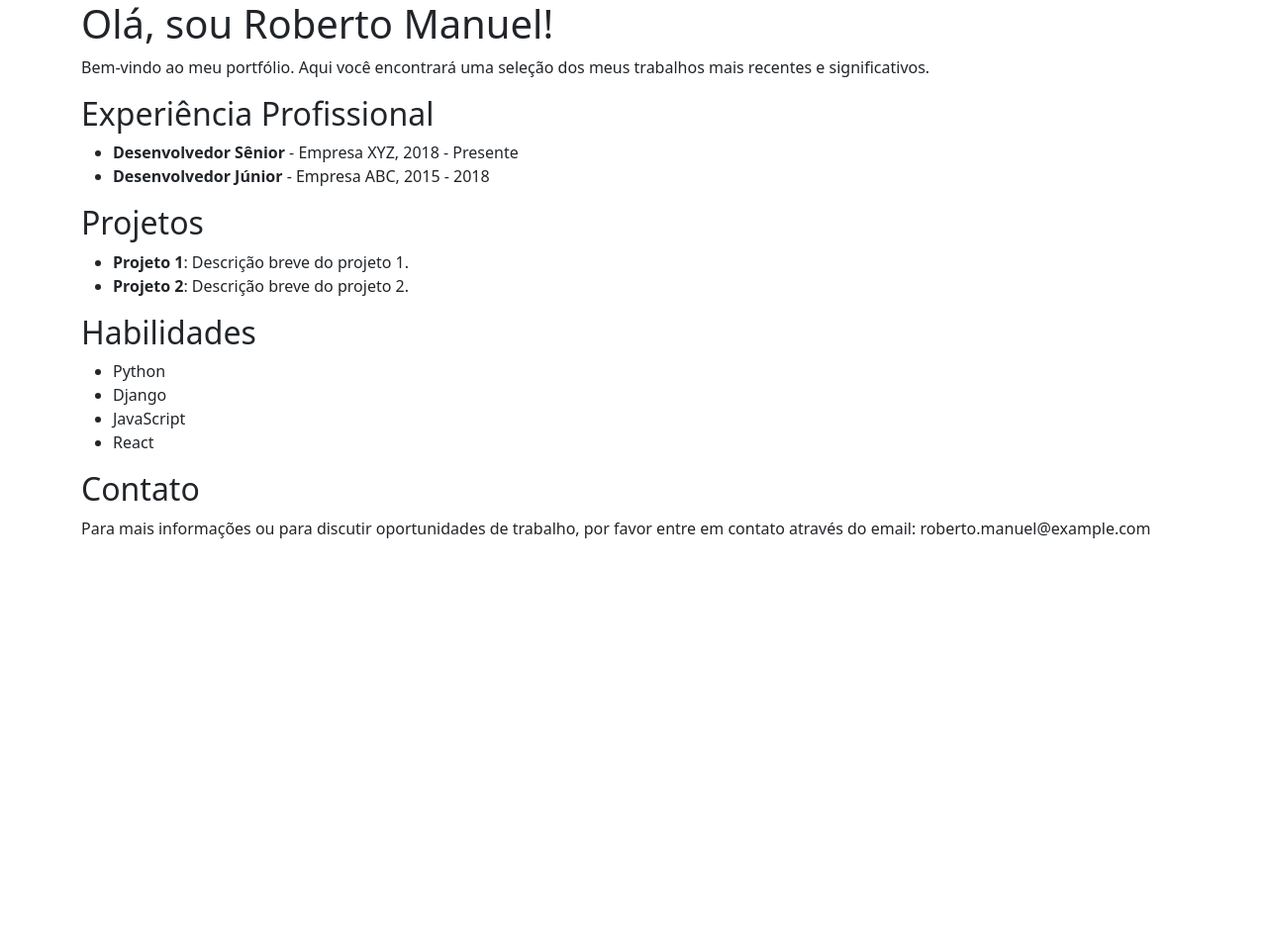
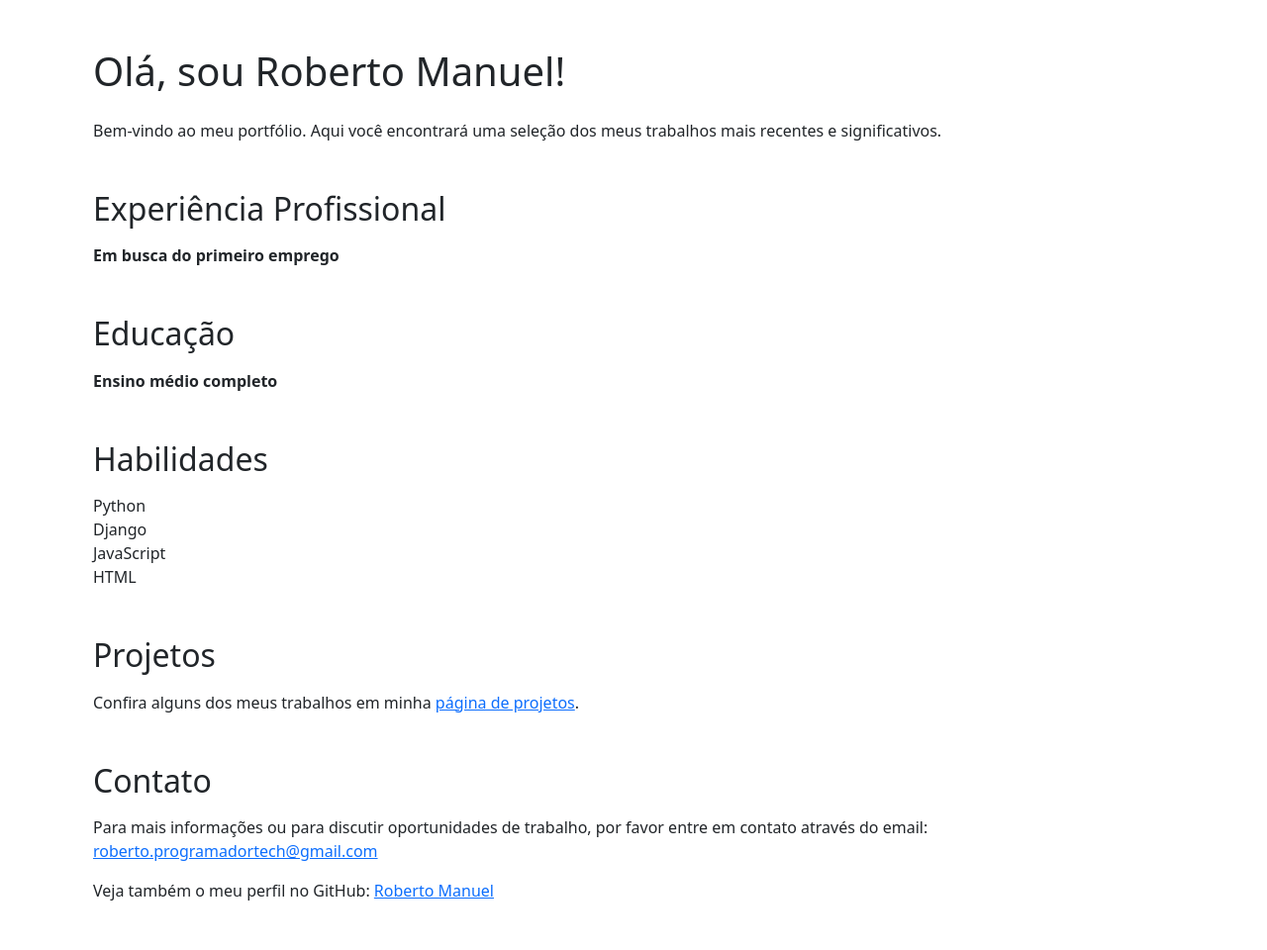
Before and after one commit to Roberto-manoel/portfolioTech, a Django app: page / in a window 1280 px wide. Shown: the whole page at 99% size. Before the commit the page ends 544 px from the top, so only its background shows below. Run offline with Django 4.2, Linux system fonts and the light colour scheme.

Commit message:
adicionando projetos e bootstrap.

```diff
--- a/pages/templates/pages/home.html
+++ b/pages/templates/pages/home.html
@@ -1,30 +1,41 @@
 {% extends "base.html" %}
 
 {% block page_content %}
-<h1>Olá, sou Roberto Manuel!</h1>
-<p>Bem-vindo ao meu portfólio. Aqui você encontrará uma seleção dos meus trabalhos mais recentes e significativos.</p>
+<main class="container">
+    <h1 class="mt-5 mb-4">Olá, sou Roberto Manuel!</h1>
+    <p class="mb-5">Bem-vindo ao meu portfólio. Aqui você encontrará uma seleção dos meus trabalhos mais recentes e significativos.</p>
 
-<h2>Experiência Profissional</h2>
-<ul>
-    <li><strong>Desenvolvedor Sênior</strong> - Empresa XYZ, 2018 - Presente</li>
-    <li><strong>Desenvolvedor Júnior</strong> - Empresa ABC, 2015 - 2018</li>
-</ul>
+    <section class="mb-5">
+        <h2 class="mb-3">Experiência Profissional</h2>
+        <ul class="list-unstyled">
+            <li><strong>Em busca do primeiro emprego</strong></li>
+        </ul>
+    </section>
 
-<h2>Projetos</h2>
-<ul>
-    <li><strong>Projeto 1</strong>: Descrição breve do projeto 1.</li>
-    <li><strong>Projeto 2</strong>: Descrição breve do projeto 2.</li>
-</ul>
+    <section class="mb-5">
+        <h2 class="mb-3">Educação</h2>
+        <p><strong>Ensino médio completo</strong></p>
+    </section>
 
-<h2>Habilidades</h2>
-<ul>
-    <li>Python</li>
-    <li>Django</li>
-    <li>JavaScript</li>
-    <li>React</li>
-</ul>
+    <section class="mb-5">
+        <h2 class="mb-3">Habilidades</h2>
+        <ul class="list-unstyled">
+            <li>Python</li>
+            <li>Django</li>
+            <li>JavaScript</li>
+            <li>HTML</li>
+        </ul>
+    </section>
 
-<h2>Contato</h2>
-<p>Para mais informações ou para discutir oportunidades de trabalho, por favor entre em contato através do email: roberto.manuel@example.com</p>
+    <section class="mb-5">
+        <h2 class="mb-3">Projetos</h2>
+        <p>Confira alguns dos meus trabalhos em minha <a href="{% url 'project_index' %}" class="text-primary">página de projetos</a>.</p>
+    </section>
 
+    <section class="mb-5">
+        <h2 class="mb-3">Contato</h2>
+        <p>Para mais informações ou para discutir oportunidades de trabalho, por favor entre em contato através do email: <a href="mailto:roberto.programadortech@gmail.com" class="text-primary">roberto.programadortech@gmail.com</a></p>
+    <p>Veja também o meu perfil no GitHub: <a href="https://github.com/Roberto-manoel" class="text-primary">Roberto Manuel</a></p>
+    </section>
+</main>
 {% endblock page_content %}
--- a/pages/urls.py
+++ b/pages/urls.py
@@ -1,7 +1,9 @@
 from django.urls import path
-from pages import views
+from pages import views as pages_views
+from projects import views as projects_views
 
 urlpatterns = [
-    path('', views.home, name='home'),
-
+    path('', pages_views.home, name='home'),
+    path("", projects_views.project_index, name="project_index"),
+    path("<int:pk>/", projects_views.project_detail, name="project_detail"),
 ]
--- a/pages/views.py
+++ b/pages/views.py
@@ -1,5 +1,19 @@
 from django.shortcuts import render
+from projects import views
 
-# Create your views here.
 def home(request):
     return render(request, 'pages/home.html', {})
+
+def project_index(request):
+    projects = Project.objects.all()
+    context = {
+        "projects": projects
+}
+    return render(request, "projects/project_index.html", context)
+
+def project_detail(request, pk):
+    project = Project.objects.get(pk=pk)
+    context = {
+        "project": project
+}
+    return render(request, "projects/project_detail.html", context)
--- a/projects/urls.py
+++ b/projects/urls.py
@@ -4,5 +4,4 @@ from projects import views
 urlpatterns = [
     path("", views.project_index, name="project_index"),
     path("<int:pk>/", views.project_detail, name="project_detail"),
-
 ]
--- a/templates/base.html
+++ b/templates/base.html
@@ -2,10 +2,14 @@
 <html lang="en">
     <head>
         <meta charset="utf-8">
+        <meta name="viewport" content="width=device-width, initial-scale=1">
         <title>{% block title %}My Personal Portfolio{% endblock title %}</title>
         <link href="https://cdn.jsdelivr.net/npm/bootstrap@5.3.1/dist/css/bootstrap.min.css" rel="stylesheet">
     </head>
     <body class="container">
         {% block page_content %}{% endblock page_content %}
+
+        <script src="https://code.jquery.com/jquery-3.6.0.slim.min.js"></script>
+        <script src="https://cdn.jsdelivr.net/npm/bootstrap@5.3.1/dist/js/bootstrap.bundle.min.js"></script>
     </body>
-    </html>
+</html>
```
